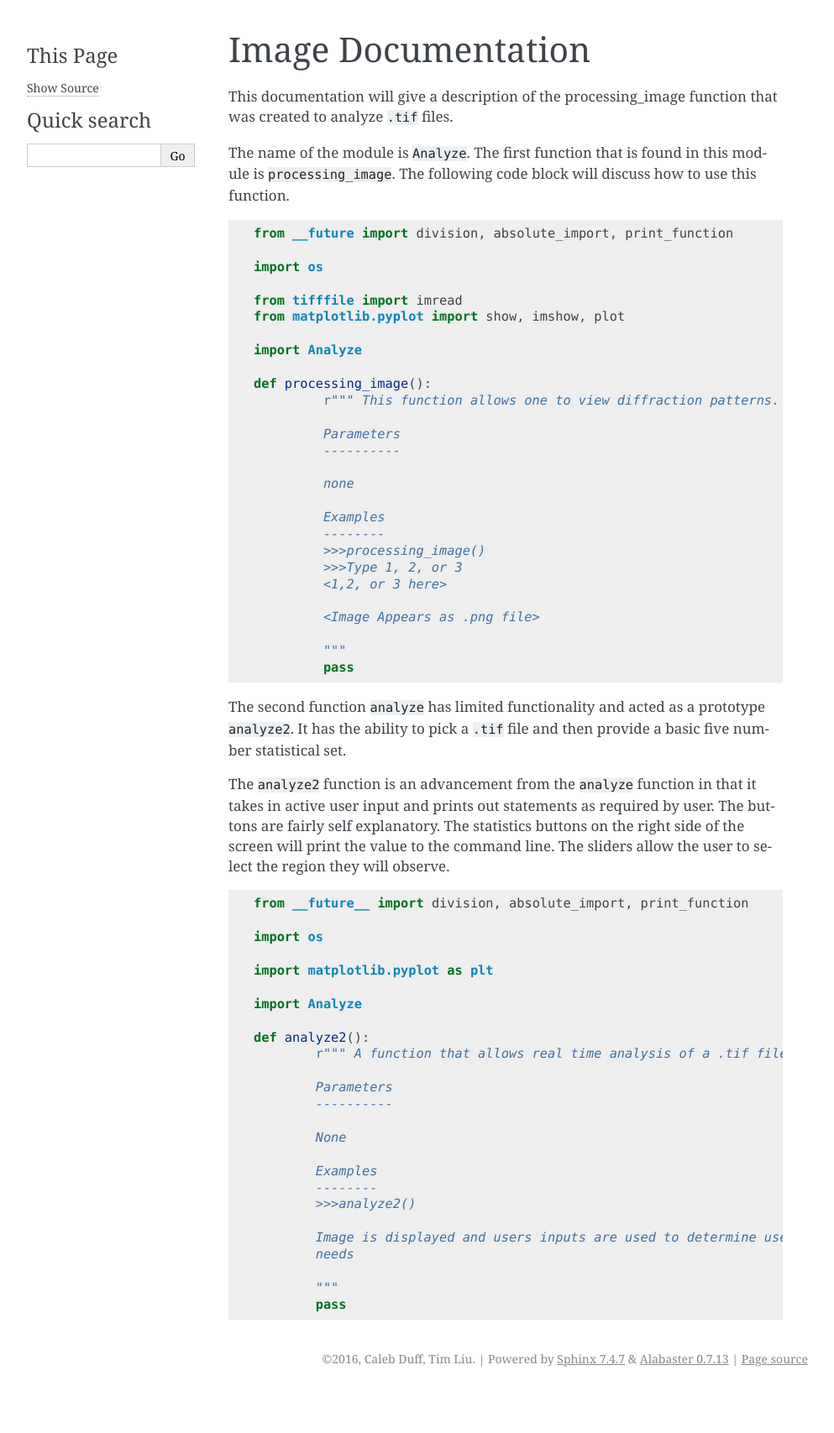
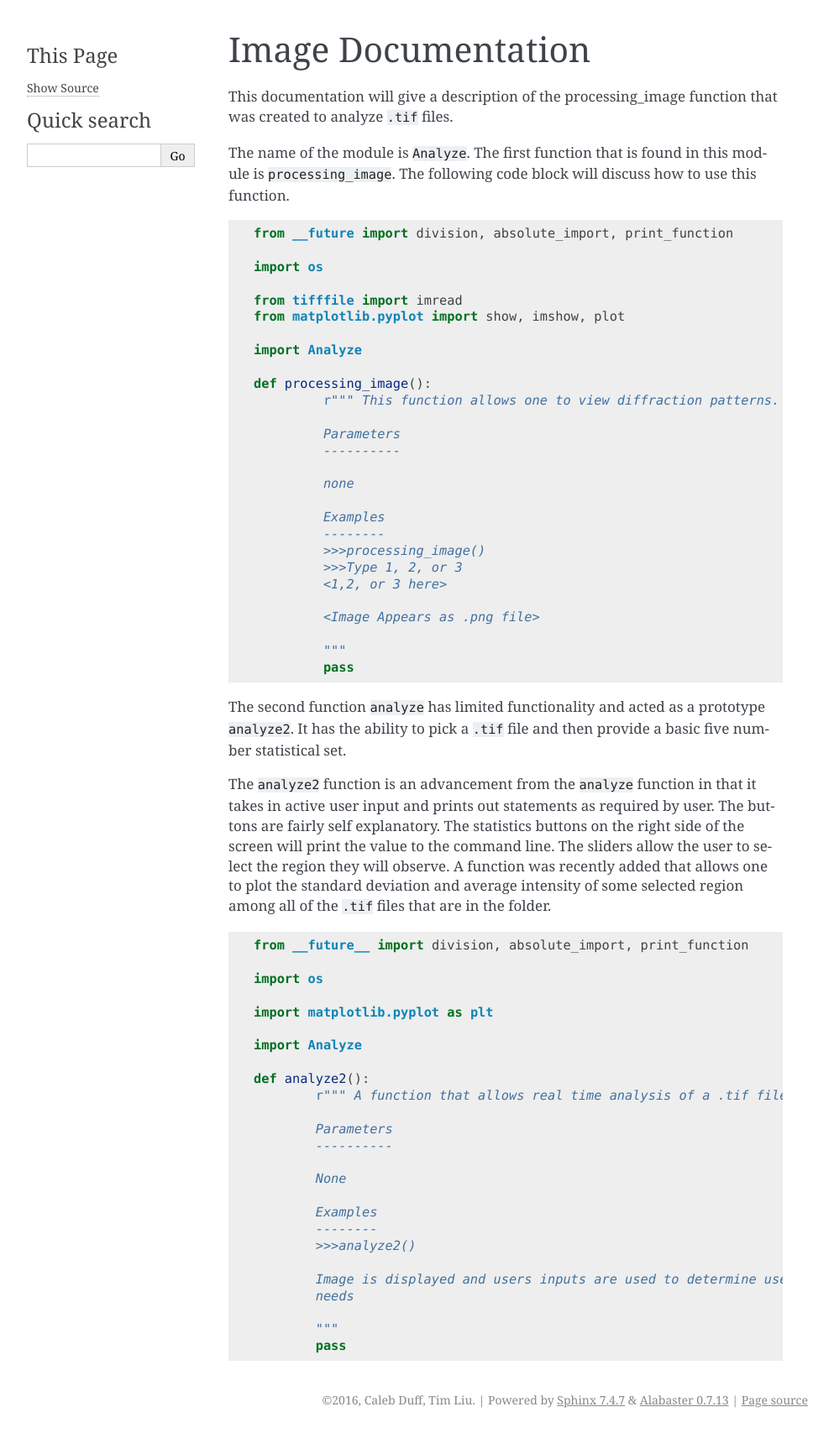
Before and after one commit to chiahaoliu/2016_summer_XPD, a Sphinx documentation site: the page built from doc/source/analyze.rst, in a window 1280 px wide. Shown: the whole page at 84% size, without its empty margins (148-1141 px from the left). Built offline with Sphinx 7.4.7, drawn with Linux system fonts in a browser that asks for light colours; before the commit the page ends 1658 px from its top, so only the background shows below that.

Commit message:
Updated Documentation, added titles to plots generated by buttons

```diff
--- a/doc/source/analyze.rst
+++ b/doc/source/analyze.rst
@@ -84,7 +84,10 @@ The ``analyze2`` function is an advancement from the ``analyze`` function in
 that it takes in active user input and prints out statements as required by
 user. The buttons are fairly self explanatory. The statistics buttons on
 the right side of the screen will print the value to the command line. The
-sliders allow the user to select the region they will observe.
+sliders allow the user to select the region they will observe. A function
+was recently added that allows one to plot the standard deviation and average
+intensity of some selected region among all of the ``.tif`` files that are
+in the folder.
 
 .. code-block:: python
 
```
Also changed, not shown: 6 other files.
